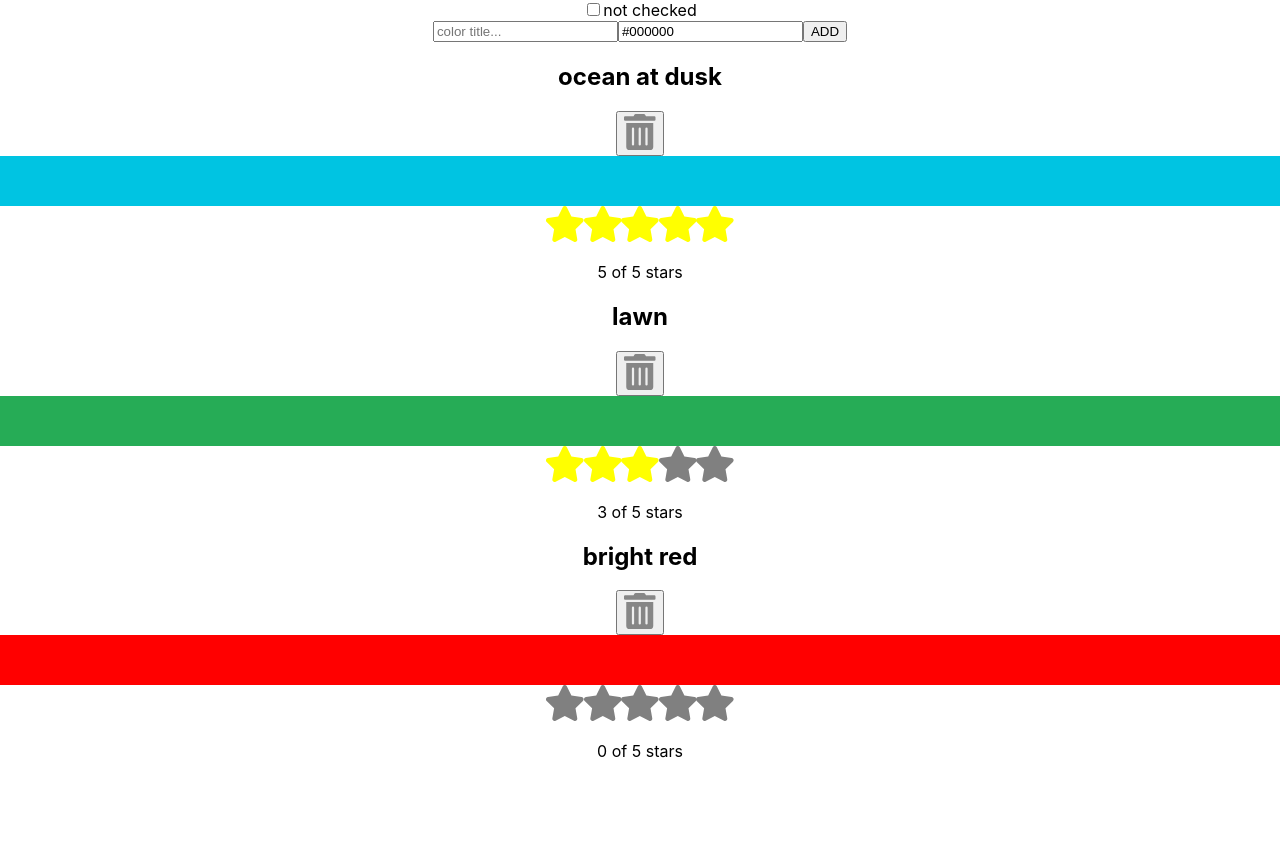
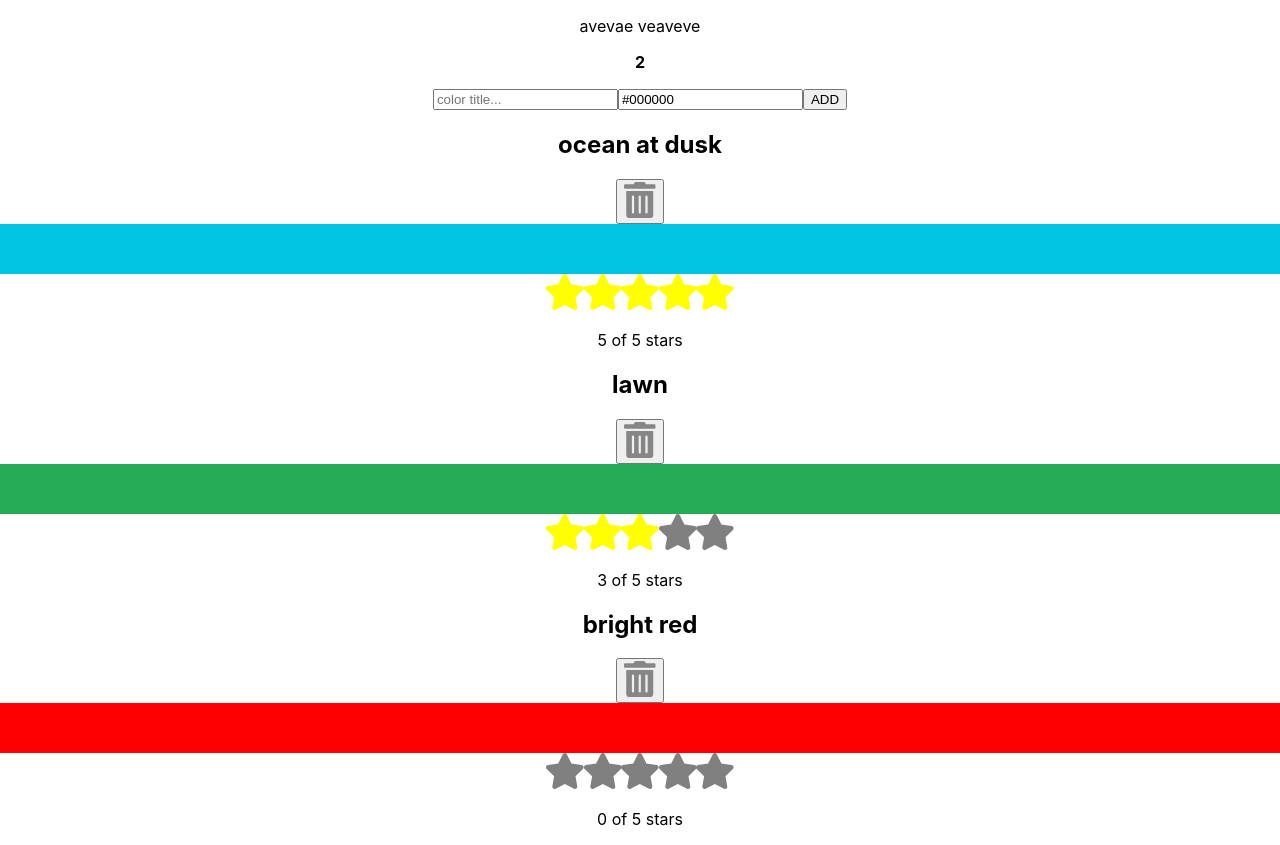
Before and after one commit to show-coco/React-Practice, a React (Create React App) app in the folder react-component-design/: page / in a window 1280 px wide. Before the commit the page ends 800 px from the top, so only its background shows below. Built offline with nearby package versions, Linux system fonts and the light colour scheme.

Commit message:
Deep checking dependencies

```diff
--- a/react-component-design/src/App.tsx
+++ b/react-component-design/src/App.tsx
@@ -3,13 +3,13 @@ import "./App.css";
 // import MenuPage from "./components/pages/MenuPage";
 import ColorList from "./components/organisms/ColorList";
 import AddColorForm from "./components/organisms/AddColorForm";
-import Checkbox from "./components/molecules/Checkbox";
+import WordCount from "./components/molecules/WordCount";
 
 function App() {
   return (
     <div className="App">
       {/* <MenuPage /> */}
-      <Checkbox />
+      <WordCount children="avevae veaveve" />
       <AddColorForm />
       <ColorList />
     </div>
--- /dev/null
+++ b/react-component-design/src/components/hooks/useAnyKeyToRender.tsx
@@ -0,0 +1,11 @@
+import { useState, useEffect } from "react";
+
+export const useAnyKeyToRender = () => {
+  const [, forceRender] = useState();
+
+  useEffect(() => {
+    console.log("useAny");
+    window.addEventListener("keydown", forceRender);
+    return () => window.removeEventListener("keydown", forceRender);
+  }, []);
+};
--- /dev/null
+++ b/react-component-design/src/components/molecules/WordCount.tsx
@@ -0,0 +1,33 @@
+import React, { FC, useEffect, useMemo, useCallback } from "react";
+import { useAnyKeyToRender } from "../hooks/useAnyKeyToRender";
+
+type Props = {
+  children: string;
+};
+
+const WordCount: FC<Props> = ({ children = "" }) => {
+  useAnyKeyToRender();
+
+  const words = useMemo(() => children.split(" "), [children]);
+
+  const fn = useCallback(() => {
+    console.log("Hello");
+    console.log("World");
+  }, []);
+
+  useEffect(() => {
+    console.log("fresh render");
+    fn();
+  }, [words, fn]);
+
+  return (
+    <>
+      <p>{children}</p>
+      <p>
+        <strong>{words.length}</strong>
+      </p>
+    </>
+  );
+};
+
+export default WordCount;
```
